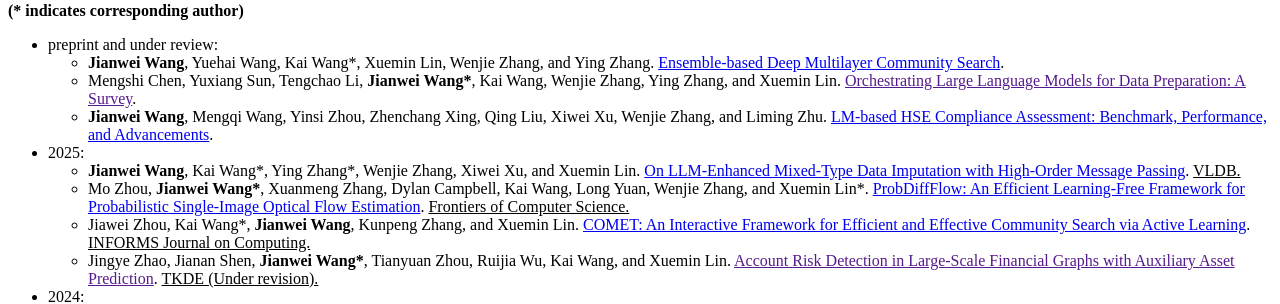
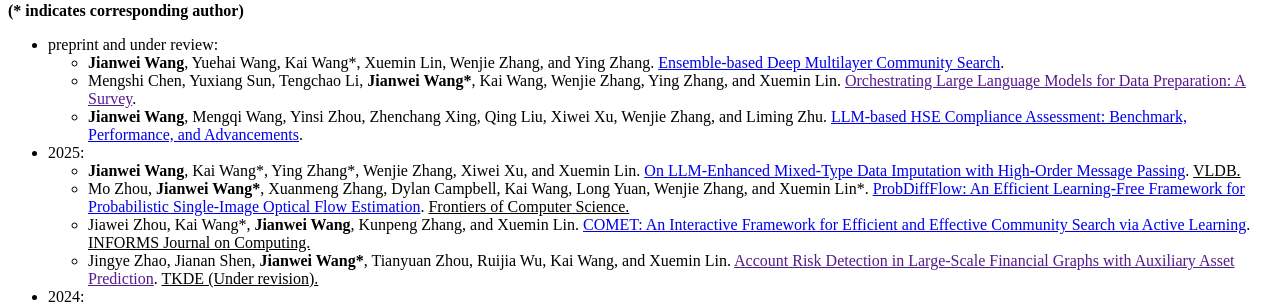
Before and after one commit to jianwei-cse/jianwei-cse.github.io, a Jekyll site: the page built from _pages/includes/publications.md, in a window 1280 px wide. Shown: the part 1709-2013 px from the top of the page. Built offline with Jekyll 4.4.1, drawn with Linux system fonts in a browser that asks for light colours; our own code applies the rules of GitHub Pages for plain Markdown files; a script bundle is joined from its source files by our own code.

Commit message:
update publication

```diff
--- a/_pages/includes/publications.md
+++ b/_pages/includes/publications.md
@@ -5,7 +5,7 @@
 * preprint and under review:
   + **Jianwei Wang**, Yuehai Wang, Kai Wang\*, Xuemin Lin, Wenjie Zhang, and Ying Zhang. [Ensemble-based Deep Multilayer Community Search](https://arxiv.org/abs/2501.02194).
   + Mengshi Chen, Yuxiang Sun, Tengchao Li, **Jianwei Wang\***, Kai Wang, Wenjie Zhang, Ying Zhang, and Xuemin Lin. [Orchestrating Large Language Models for Data Preparation: A Survey]().
-  + **Jianwei Wang**, Mengqi Wang, Yinsi Zhou, Zhenchang Xing, Qing Liu, Xiwei Xu, Wenjie Zhang, and Liming Zhu. [LM-based HSE Compliance Assessment: Benchmark, Performance, and Advancements](https://arxiv.org/pdf/2505.22959).
+  + **Jianwei Wang**, Mengqi Wang, Yinsi Zhou, Zhenchang Xing, Qing Liu, Xiwei Xu, Wenjie Zhang, and Liming Zhu. [LLM-based HSE Compliance Assessment: Benchmark, Performance, and Advancements](https://arxiv.org/pdf/2505.22959).
 
 * 2025:
   + **Jianwei Wang**, Kai Wang\*, Ying Zhang\*, Wenjie Zhang, Xiwei Xu, and Xuemin Lin. [On LLM-Enhanced Mixed-Type Data Imputation with High-Order Message Passing](https://arxiv.org/abs/2501.02191). <u> VLDB.</u>
```
